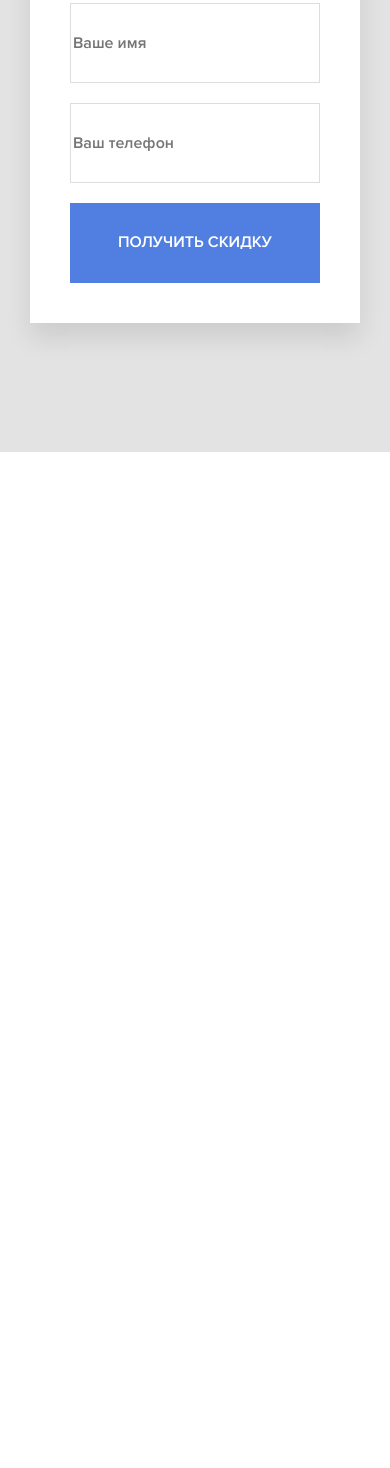
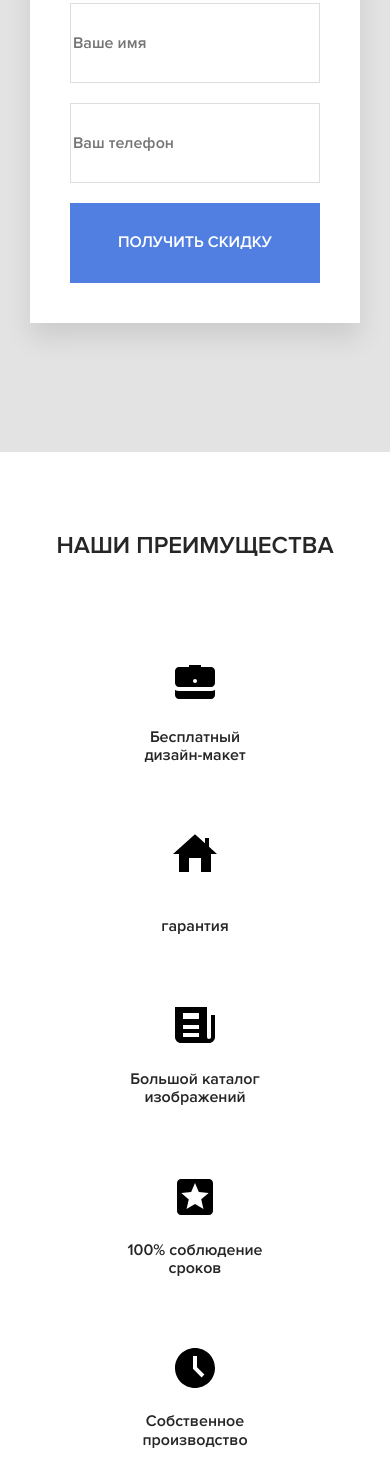
Before and after one commit to kontinium/skinali, a plain HTML site: page index.html in a window 390 px wide. Shown: the part 1485-2953 px from the top of the page. Before the commit the page ends 1937 px from the top, so only its background shows below. Drawn offline with Linux system fonts and the light colour scheme; a script that the page names is missing.

Commit message:
Свёрстан блок с преимуществами. Сделан адаптив.

```diff
--- a/index.html
+++ b/index.html
@@ -126,6 +126,38 @@
         </div>
       </div>
     </section>
+
+    <section class="features section">
+      <div class="container">
+        <h2 class="section-title section__title">Наши преимущества</h2>
+        <div class="features-block">
+          <div class="features-block__item">
+            <img src="img/features/feature-1.svg" alt="Бесплатный дизайн-макет" class="features-block__image">
+            <p class="features-block__text">Бесплатный <br> дизайн-макет</p>
+          </div>
+          <div class="features-block__item">
+            <img src="img/features/feature-2.svg" alt="Пожизненная гарантия" class="features-block__image">
+            <p class="features-block__text"> <br> гарантия</p>
+          </div>
+          <div class="features-block__item">
+            <img src="img/features/feature-3.svg" alt="Большой каталог изображений" class="features-block__image">
+            <p class="features-block__text">Большой каталог <br> изображений</p>
+          </div>
+          <div class="features-block__item">
+            <img src="img/features/feature-4.svg" alt="100% соблюдение сроков" class="features-block__image">
+            <p class="features-block__text">100% соблюдение <br> сроков</p>
+          </div>
+          <div class="features-block__item">
+            <img src="img/features/feature-5.svg" alt="Собственное производство" class="features-block__image">
+            <p class="features-block__text">Собственное <br> производство</p>
+          </div>
+          <div class="features-block__item">
+            <img src="img/features/feature-6.svg" alt="Минимальная цена в городе за 1600 р метр" class="features-block__image">
+            <p class="features-block__text">Минимальная цена в городе <br> за 1600 р метр</p>
+          </div>
+        </div>
+      </div>
+    </section>
   </main>
 
 
--- /dev/null
+++ b/sass/_features.sass
@@ -0,0 +1,20 @@
+.features
+  &-block
+    display: flex
+    justify-content: space-between
+    flex-wrap: wrap
+    &__item
+      flex-basis: 33%
+      text-align: center
+      margin-bottom: 100px
+@media (max-width: 991px)
+  .features
+    &-block
+      &__item
+        flex-basis: 50%
+@media (max-width: 768px)
+  .features
+    &-block
+      &__item
+        flex-basis: 100%
+        margin-bottom: 50px
--- a/sass/_interface.sass
+++ b/sass/_interface.sass
@@ -1,6 +1,16 @@
 body
   +bold
   color: $text-color
+
+.section
+  padding: 100px 0
+  &-title
+    font-size: 30px
+    +bold
+    text-align: center
+    text-transform: uppercase
+  &__title
+    margin-bottom: 100px
 
 .button-o
   border: 2px solid $primary
@@ -48,3 +58,7 @@ body
 @media (max-width: 576px)
   .button-o
     font-size: 10px
+  .section
+    padding: 60px 0
+    &-title
+      font-size: 24px
--- a/sass/style.sass
+++ b/sass/style.sass
@@ -1,17 +1,8 @@
-// Базовые настройки сетки
 @import "grid"
-// Настройки шрифтов
 @import "fonts"
-// Настройки цветов
 @import "colors"
-// Настройки интерфейса
 @import "interface"
-
-// Шапка сайта
 @import "navbar"
-
-// Блок hero
 @import "hero"
-
-// Блок offer
 @import "offer"
+@import "features"
```
Also changed, not shown: css/style.css, img/features/feature-1.svg (added), img/features/feature-2.svg (added), img/features/feature-3.svg (added), img/features/feature-4.svg (added), img/features/feature-5.svg (added), img/features/feature-6.svg (added), 2 other files.
